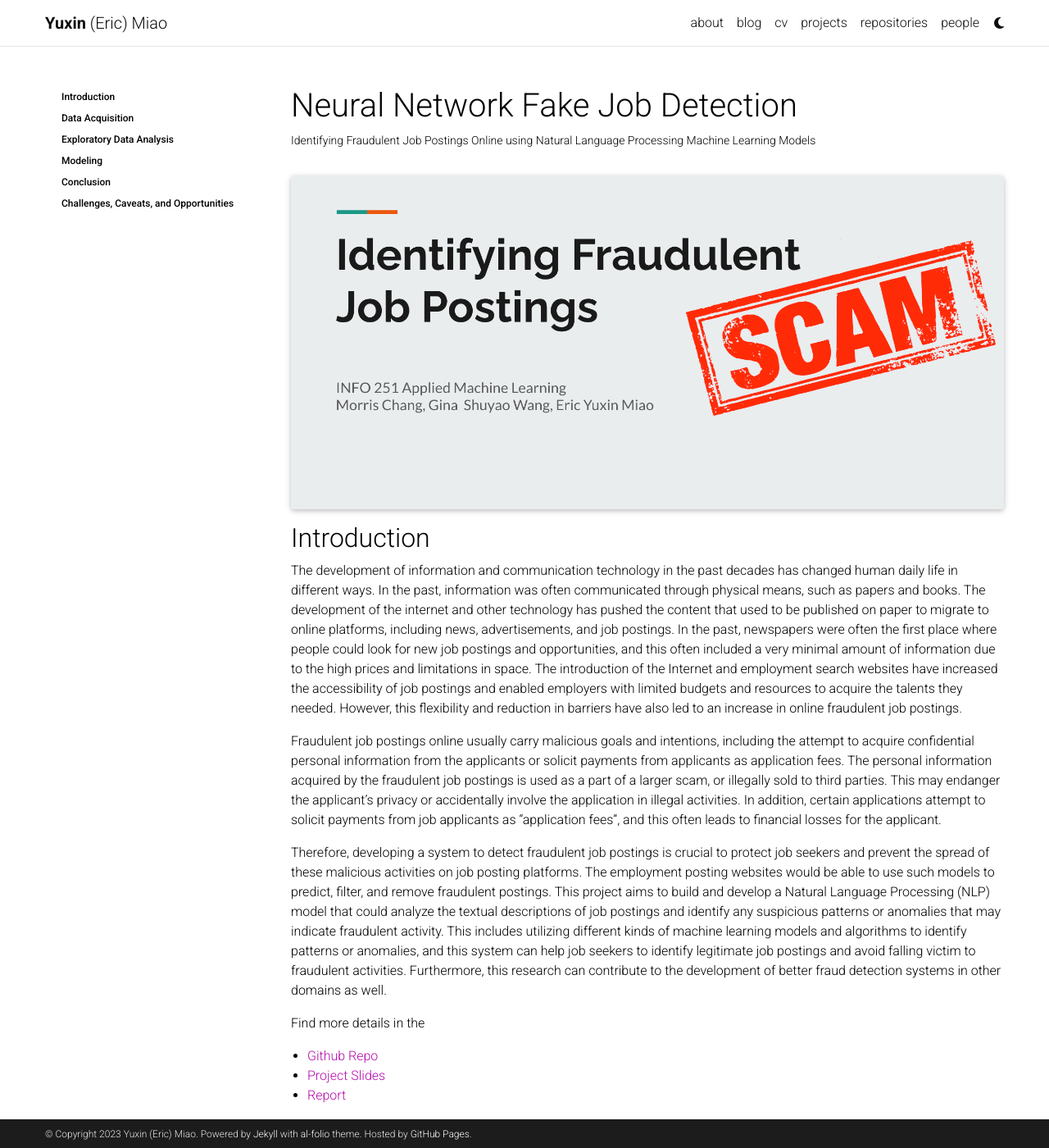
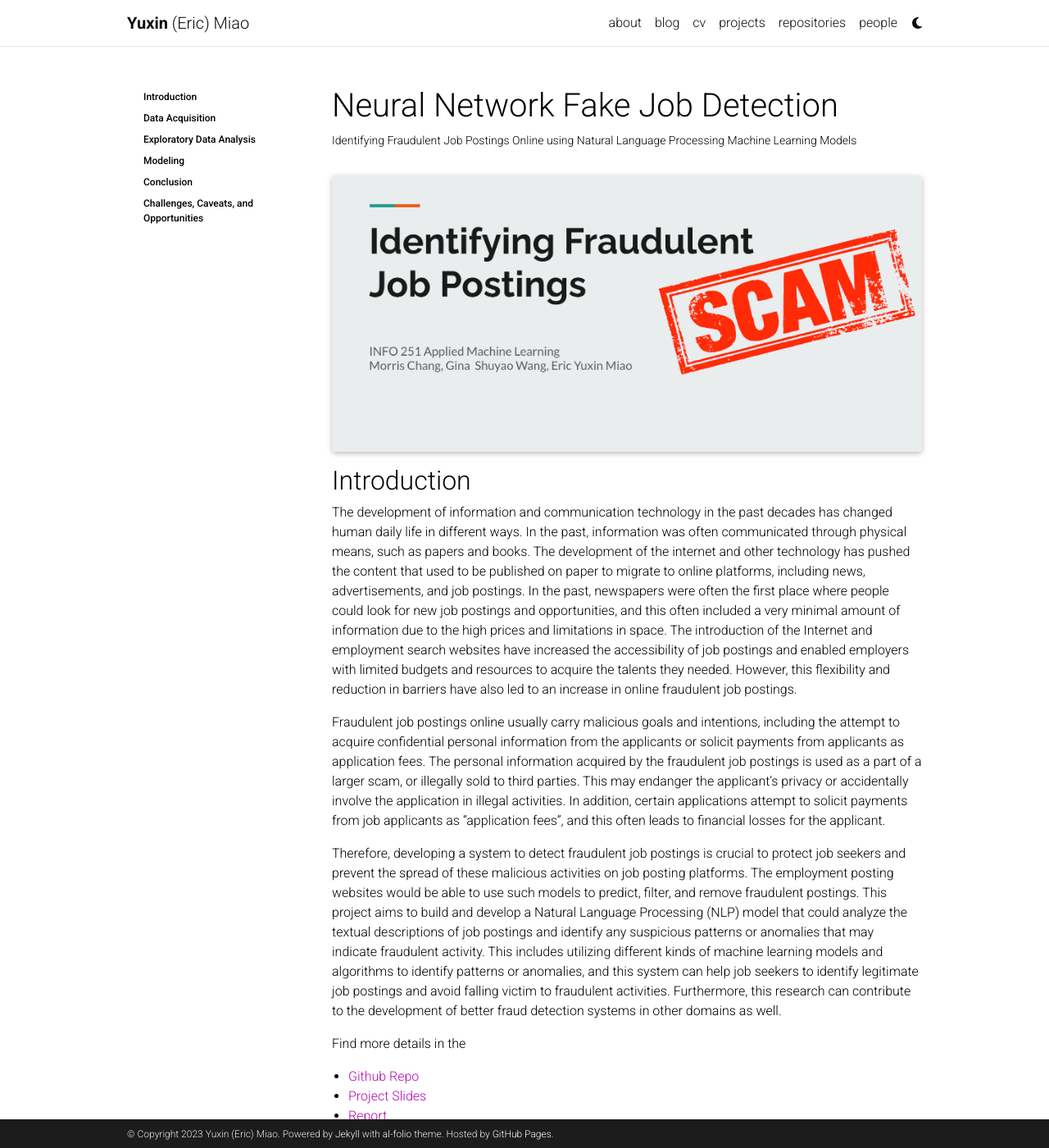
Before and after one commit to Eric-Miao/eric-miao.github.io, a Jekyll site: the page built from _projects/fake_job.md, in a window 1280 px wide and 1400 px high. Shown: the whole window at 82% size. Built offline with Jekyll 4.4.1, drawn with Linux system fonts in a browser that asks for light colours; full-size pictures stand in for the smaller copies a plugin makes; comment, search, counter and statistics services are not loaded; a style sheet for code colours, icons or effects is not loaded.

```diff
--- a/_config.yml
+++ b/_config.yml
@@ -50,7 +50,7 @@ navbar_fixed: true
 footer_fixed: true
 
 # Dimensions
-max_width: 1200px # 800
+max_width: 1000px # 800
 
 # TODO: add layout settings (single page vs. multi-page)
 
--- a/_projects/fake_job.md
+++ b/_projects/fake_job.md
@@ -140,7 +140,7 @@ The LSTM (Long Short-Term Memory) model is designed to overcome the gradient van
 
 <div class="row justify-content-sm-center">
     <div class="col-sm mt-3 mt-md-0">
-        {% include figure.html path="assets/img/fake_job/fig5.png" title="title image" class="img-fluid rounded z-depth-1" %}
+        {% include figure.html path="assets/img/fake_job/fig6.png" title="title image" class="img-fluid rounded z-depth-1" %}
     </div>
 </div>
 <div class="caption">
```
